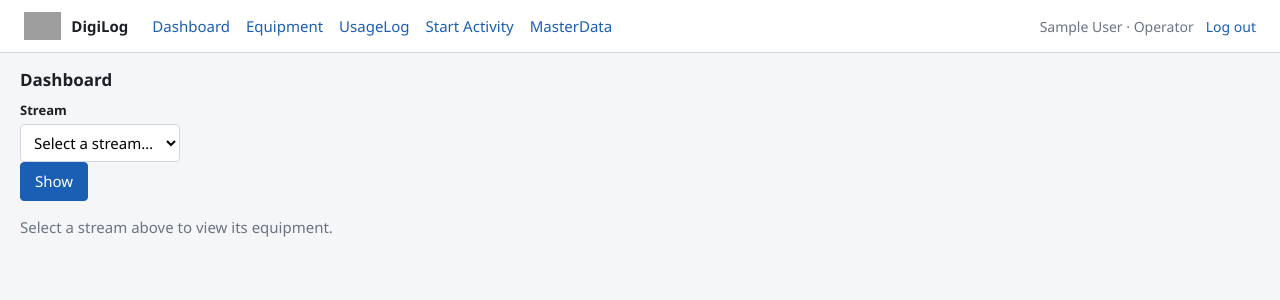
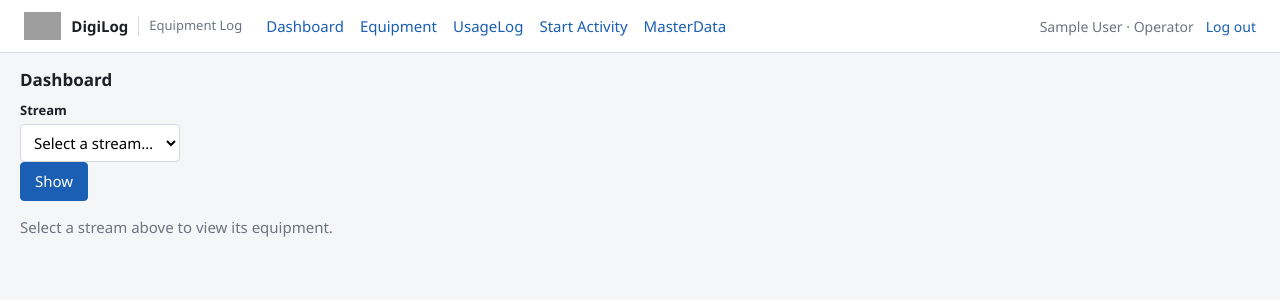
Before and after one commit to kumar0229-svg/EquipmentLog, a Django app: page / in a window 1280 px wide. Shown: the top 300 px of the page. Run offline with Django 5.2, Linux system fonts and the light colour scheme; the visitor is signed in with stand-in values (Sample User, id 1); data that the repository does not hold is empty; grey boxes are pictures that could not be loaded.

Commit message:
Label Equipment Log as a DigiLog module in the nav
DigiLog is growing into a suite of modules; this app is the first of
several. Tag the header with "Equipment Log" alongside the DigiLog
brand so it reads as a module within the platform rather than the
platform itself, ahead of other modules landing later.

Co-Authored-By: Claude Sonnet 5 <noreply@anthropic.com>

```diff
--- a/static/css/app.css
+++ b/static/css/app.css
@@ -29,6 +29,13 @@ body {
 
 .brand { display: flex; align-items: center; gap: 10px; font-weight: 700; text-decoration: none; color: var(--text); }
 .brand-logo { height: 28px; width: auto; }
+.brand-module {
+  font-weight: 400;
+  font-size: 13px;
+  color: var(--muted);
+  padding-left: 10px;
+  border-left: 1px solid var(--border);
+}
 .topbar nav { display: flex; gap: 16px; }
 .topbar nav a { color: var(--accent); text-decoration: none; }
 .topbar nav a:hover { text-decoration: underline; }
--- a/templates/base.html
+++ b/templates/base.html
@@ -12,6 +12,7 @@
   <a class="brand" href="{% url 'dashboard' %}">
     <img src="{% static 'img/cipla-logo.svg' %}" alt="Cipla" class="brand-logo">
     <span>DigiLog</span>
+    <span class="brand-module">Equipment Log</span>
   </a>
   {% if user.is_authenticated %}
     <nav>
```
